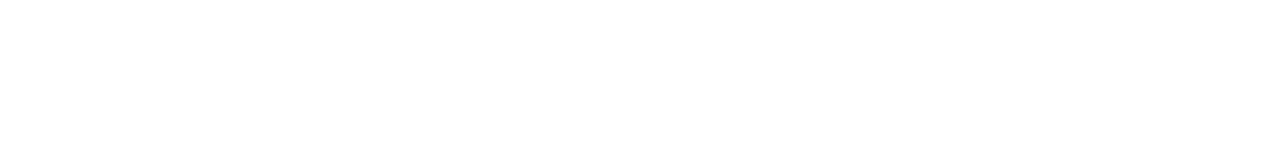
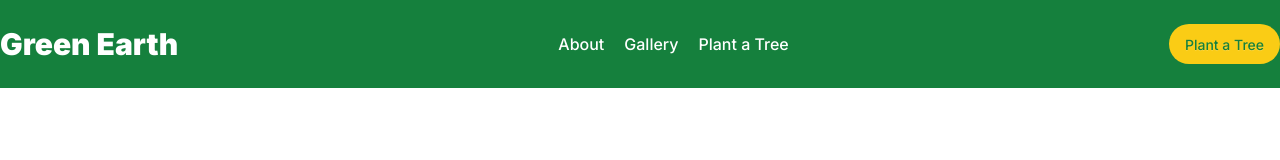
Before and after one commit to syedshafinahmed/Green-Earth, a plain HTML site: page index.html in a window 1280 px wide. Drawn offline with nearby package versions, Linux system fonts and the light colour scheme.

Commit message:
added header and assets

```diff
--- a/index.html
+++ b/index.html
@@ -13,7 +13,17 @@
     <link rel="shortcut icon" href="assets/favicon.png" type="image/x-icon">
     <title>Green Earth</title>
 </head>
-<body>
-
+<body class="font-inter">
+    <header class="bg-[#15803D]">
+        <nav class="flex flex-col md:flex-row space-y-5 md:space-y-0 justify-between items-start pl-5 md:pl-0 md:items-center max-w-7xl mx-auto py-6">
+            <div class="text-white font-black text-3xl">Green Earth</div>
+            <div class="flex gap-x-5">
+                <p class="text-white font-medium">About</p>
+                <p class="text-white font-medium">Gallery</p>
+                <p class="text-white font-medium">Plant a Tree</p>
+            </div>
+            <div><button class="btn text-[#15803D] bg-[#FACC15] font-medium rounded-full border-none shadow-none">Plant a Tree</button></div>
+        </nav>
+    </header>
 </body>
 </html>
```
Also changed, not shown: assets/about.png (added), assets/favicon.png (added), assets/hero-leaf1.png (added), assets/hero-leaf2.png (added).
